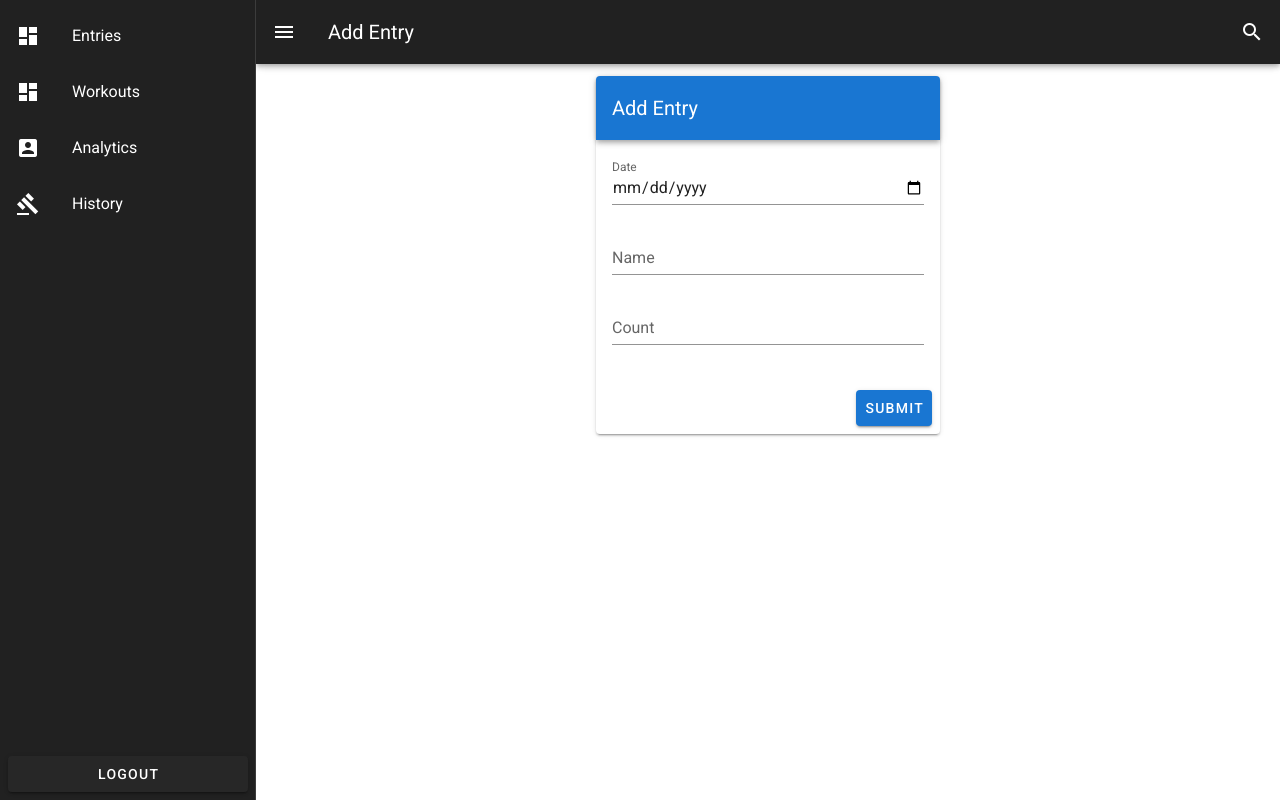
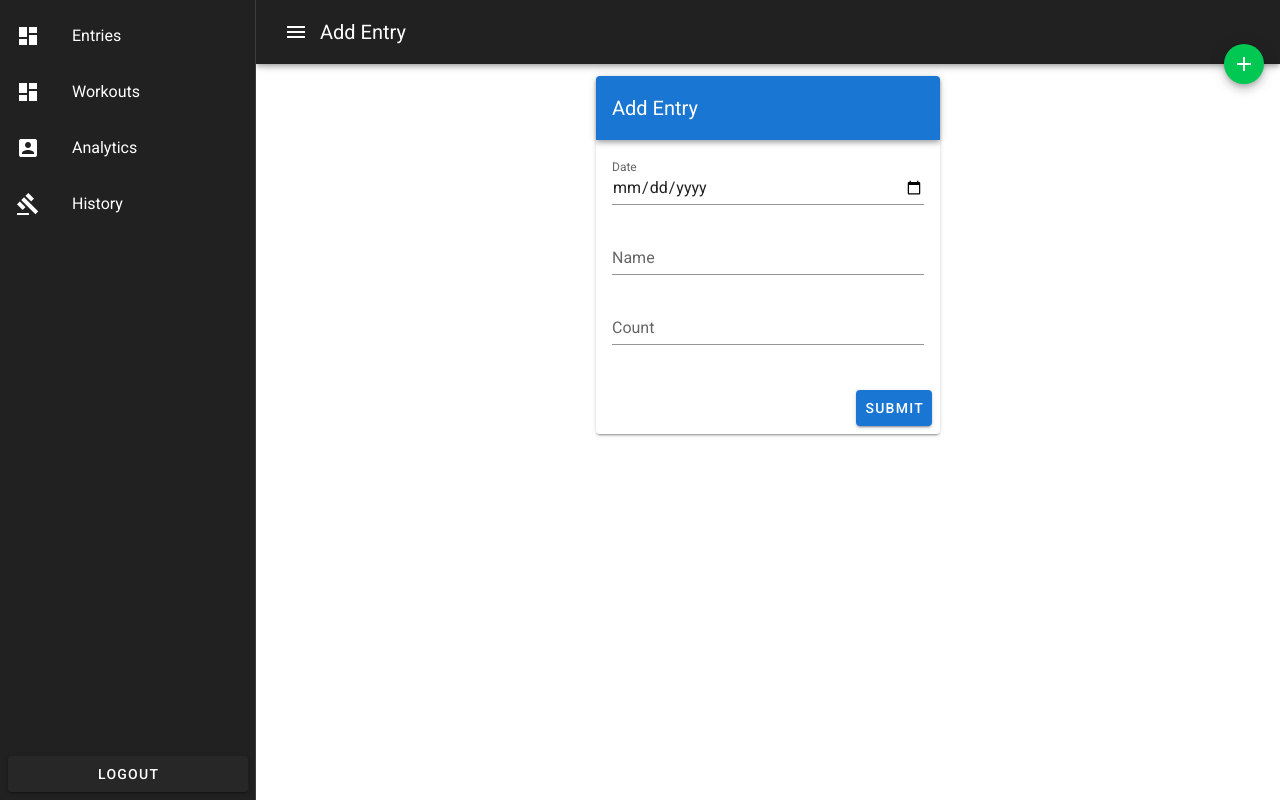
Before and after one commit to arontolentino/spottr, a Vue app: page /entries/add in a window 1280 px wide. Built offline with nearby package versions, Linux system fonts and the light colour scheme.

Commit message:
Add floating action button for new entries

```diff
--- a/src/components/AppNavigation.vue
+++ b/src/components/AppNavigation.vue
@@ -22,15 +22,19 @@
     </v-navigation-drawer>
 
     <v-app-bar color="grey darken-4" dark app>
+      <v-btn color="green accent-4" dark small absolute bottom right fab>
+        <v-icon>mdi-plus</v-icon>
+      </v-btn>
+
       <v-app-bar-nav-icon @click.stop="drawer = !drawer"></v-app-bar-nav-icon>
 
       <v-toolbar-title>{{ title }}</v-toolbar-title>
 
-      <div class="flex-grow-1"></div>
+      <!-- <div class="flex-grow-1"></div>
 
       <v-btn icon>
         <v-icon>mdi-magnify</v-icon>
-      </v-btn>
+      </v-btn>-->
     </v-app-bar>
   </div>
 </template>
```
Also changed, not shown: src/views/Entries.vue (+4 -4 lines).
